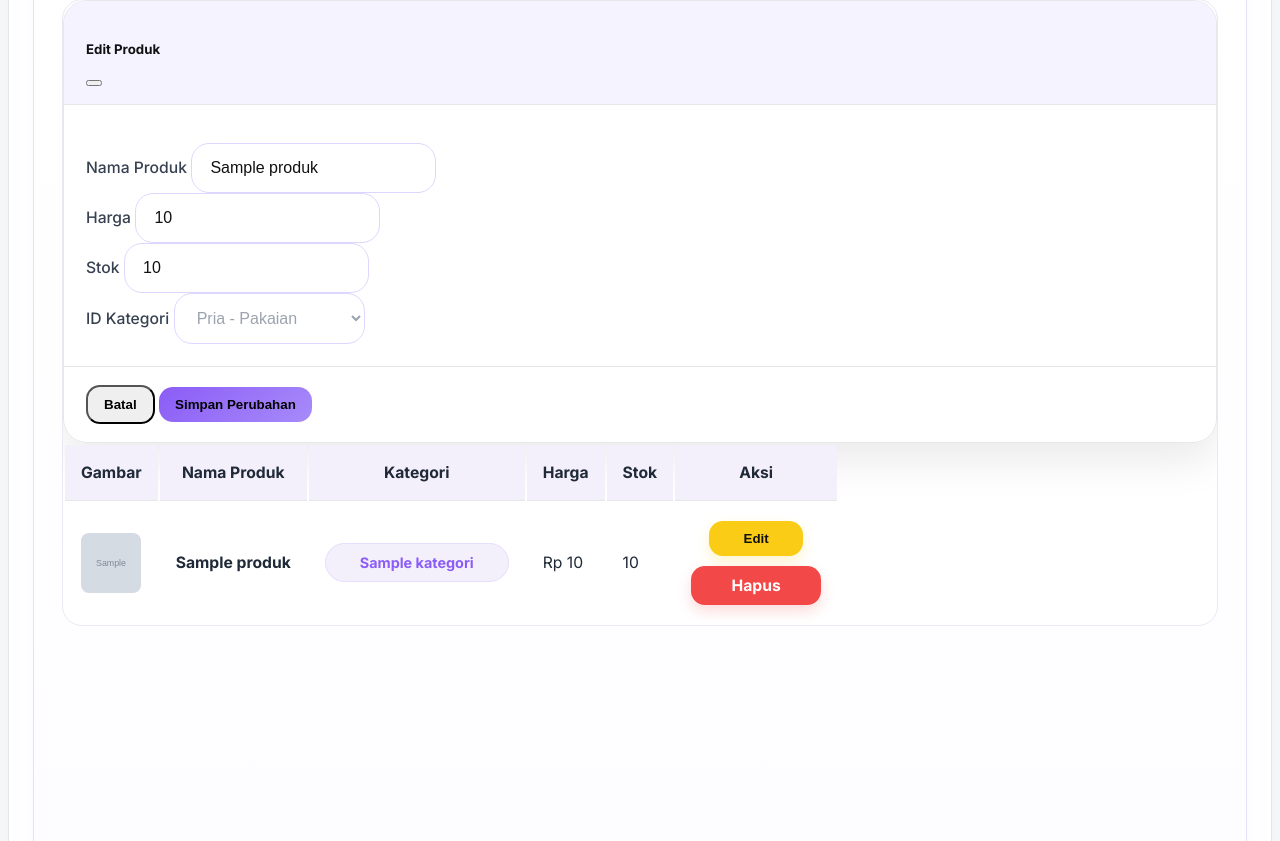
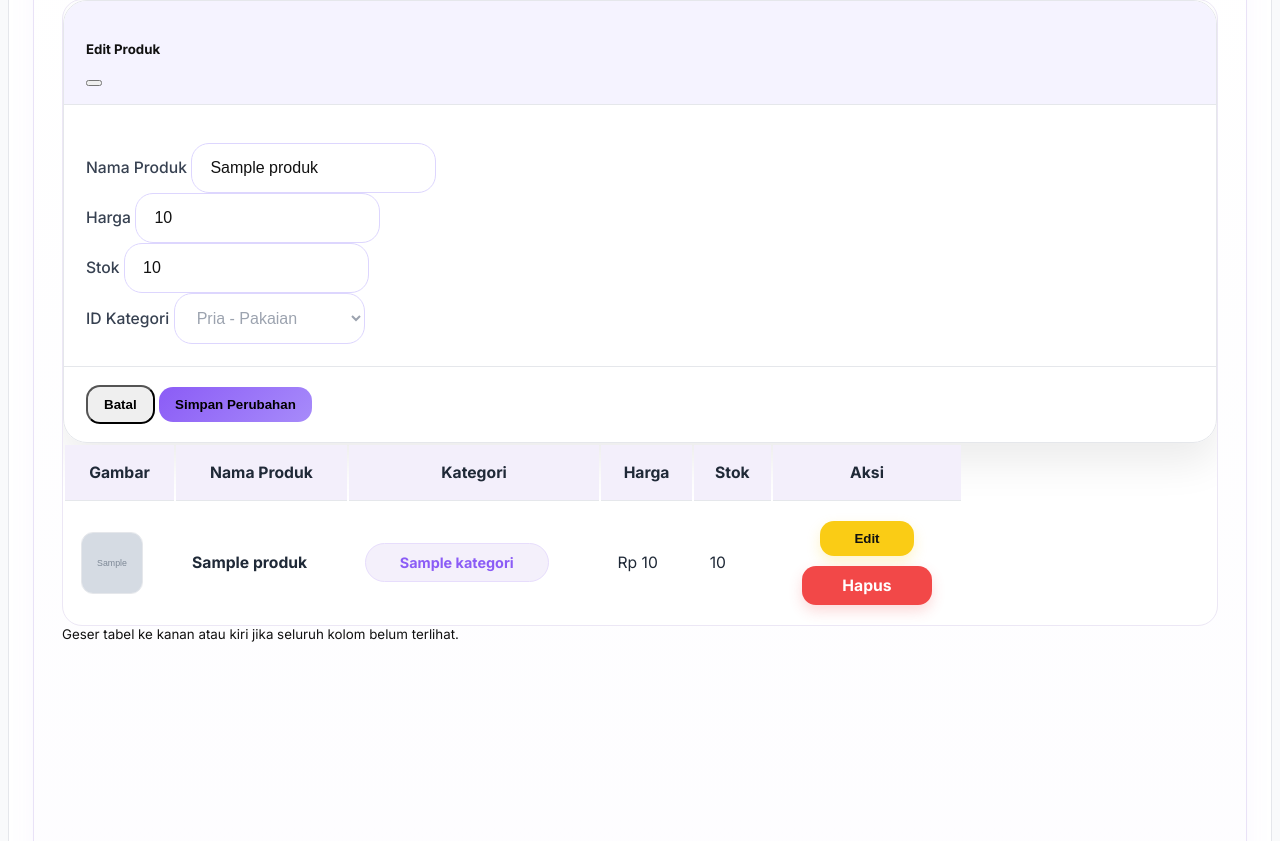
Before and after one commit to kiisann/Trendify, a PHP site: template view/ProdukAdmin.php in a window 1280 px wide. Shown: the part 2372-3213 px from the top of the page. Run offline with PHP 8.4, Linux system fonts and the light colour scheme; the visitor is signed in with stand-in values (Sample User, id 1); the template is opened without the code that fills it: most values are stand-ins (such as "Sample title", 1, 10 or a date in 2020); grey boxes marked "Sample" are stand-in pictures.

Commit message:
Add files via upload

```diff
--- a/view/ProdukAdmin.php
+++ b/view/ProdukAdmin.php
@@ -31,6 +31,10 @@ if (!isset($_SESSION['user']) || $_SESSION['user']['role'] != 'admin') {
         --shadow-card: 0 12px 28px rgba(139, 92, 246, 0.05);
     }
 
+    html, body {
+        overflow-x: hidden;
+    }
+
     body {
         background: var(--bg);
         font-family: 'Inter', sans-serif;
@@ -43,6 +47,7 @@ if (!isset($_SESSION['user']) || $_SESSION['user']['role'] != 'admin') {
         border-radius: 26px;
         padding: 24px;
         box-shadow: var(--shadow-soft);
+        overflow: hidden;
     }
 
     .product-hero {
@@ -62,13 +67,12 @@ if (!isset($_SESSION['user']) || $_SESSION['user']['role'] != 'admin') {
         letter-spacing: -2px;
         line-height: 1.1;
         margin-bottom: 10px;
-
         background: linear-gradient(135deg, #111111, #6B7280);
         -webkit-background-clip: text;
         -webkit-text-fill-color: transparent;
-
         text-shadow: 0 4px 20px rgba(0,0,0,0.05);
     }
+
     .product-desc {
         font-size: 1.05rem;
         color: #7C4D9E;
@@ -178,15 +182,33 @@ if (!isset($_SESSION['user']) || $_SESSION['user']['role'] != 'admin') {
         color: #fff;
     }
 
+    /* BAGIAN PENTING: BIAR BISA DIGESER */
     .table-wrap {
         border: 1px solid #ECE7F5;
         border-radius: 20px;
-        overflow: hidden;
+        overflow-x: auto;
+        overflow-y: hidden;
         background: #fff;
+        -webkit-overflow-scrolling: touch;
+    }
+
+    .table-wrap::-webkit-scrollbar {
+        height: 10px;
+    }
+
+    .table-wrap::-webkit-scrollbar-track {
+        background: #F5F3FF;
+        border-radius: 999px;
+    }
+
+    .table-wrap::-webkit-scrollbar-thumb {
+        background: linear-gradient(135deg, #8B5CF6, #A78BFA);
+        border-radius: 999px;
     }
 
     .table {
         margin-bottom: 0;
+        min-width: 900px; /* supaya tabel bisa discroll saat layar sempit */
     }
 
     .table thead th {
@@ -205,6 +227,7 @@ if (!isset($_SESSION['user']) || $_SESSION['user']['role'] != 'admin') {
         vertical-align: middle;
         border-color: #EEF0F3;
         font-size: 0.98rem;
+        white-space: nowrap;
     }
 
     .table tbody tr:hover {
@@ -215,6 +238,16 @@ if (!isset($_SESSION['user']) || $_SESSION['user']['role'] != 'admin') {
         font-weight: 700;
         font-size: 0.98rem;
         color: #1F2937;
+    }
+
+    .product-img-thumb {
+        width: 60px;
+        height: 60px;
+        object-fit: cover;
+        border-radius: 12px;
+        border: 1px solid #E5E7EB;
+        background: #fff;
+        display: block;
     }
 
     .badge-soft {
@@ -229,6 +262,7 @@ if (!isset($_SESSION['user']) || $_SESSION['user']['role'] != 'admin') {
         line-height: 1.5;
         min-width: 150px;
         text-align: center;
+        white-space: normal;
     }
 
     .action-group {
@@ -324,7 +358,7 @@ if (!isset($_SESSION['user']) || $_SESSION['user']['role'] != 'admin') {
 
     @media (max-width: 991px) {
         .product-title {
-            font-size: 2.2rem;
+            font-size: 2.4rem;
         }
     }
 
@@ -339,7 +373,7 @@ if (!isset($_SESSION['user']) || $_SESSION['user']['role'] != 'admin') {
         }
 
         .product-title {
-            font-size: 1.8rem;
+            font-size: 1.9rem;
         }
 
         .mini-title {
@@ -353,15 +387,21 @@ if (!isset($_SESSION['user']) || $_SESSION['user']['role'] != 'admin') {
         .action-group {
             gap: 8px;
         }
+
+        .table {
+            min-width: 780px;
+        }
     }
 </style>
 
-<div class="container mt-4">
+<div class="container mt-4 mb-5">
     <div class="product-shell">
 
         <div class="product-hero">
             <h3 class="product-title">Manajemen Produk</h3>
-            <p class="product-desc">Kelola produk Anda dengan mudah. Tambah, edit, atau hapus produk sesuai kebutuhan untuk menjaga toko Anda tetap segar dan menarik bagi pelanggan.</p>
+            <p class="product-desc">
+                Kelola produk Anda dengan mudah. Tambah, edit, atau hapus produk sesuai kebutuhan untuk menjaga toko Anda tetap segar dan menarik bagi pelanggan.
+            </p>
         </div>
 
         <?php if (isset($_GET['status'])): ?>
@@ -431,7 +471,7 @@ if (!isset($_SESSION['user']) || $_SESSION['user']['role'] != 'admin') {
                     <div class="card-body">
                         <h5 class="mini-title">Daftar Produk</h5>
 
-                        <div class="table-responsive table-wrap">
+                        <div class="table-wrap">
                             <table class="table table-hover align-middle">
                                 <thead>
                                     <tr>
@@ -449,7 +489,7 @@ if (!isset($_SESSION['user']) || $_SESSION['user']['role'] != 'admin') {
                                             <tr>
                                                 <td>
                                                     <?php if (!empty($row['gambar'])): ?>
-                                                        <img src="assets/img/<?= htmlspecialchars($row['gambar']); ?>" width="60" height="60" style="object-fit:cover; border-radius:8px;">
+                                                        <img src="assets/img/<?= htmlspecialchars($row['gambar']); ?>" class="product-img-thumb" alt="<?= htmlspecialchars($row['nama_produk']); ?>">
                                                     <?php else: ?>
                                                         <span class="text-muted">Tidak ada</span>
                                                     <?php endif; ?>
@@ -476,7 +516,6 @@ if (!isset($_SESSION['user']) || $_SESSION['user']['role'] != 'admin') {
                                                 </td>
                                             </tr>
 
-                                            <!-- MODAL EDIT -->
                                             <div class="modal fade" id="editModal<?= $row['id_produk']; ?>" tabindex="-1" aria-hidden="true">
                                                 <div class="modal-dialog">
                                                     <div class="modal-content">
@@ -534,6 +573,10 @@ if (!isset($_SESSION['user']) || $_SESSION['user']['role'] != 'admin') {
                                 </tbody>
                             </table>
                         </div>
+
+                        <small class="text-muted d-block mt-3">
+                            Geser tabel ke kanan atau kiri jika seluruh kolom belum terlihat.
+                        </small>
                     </div>
                 </div>
             </div>
```
Lines whose indentation alone changed are shown as unchanged.
